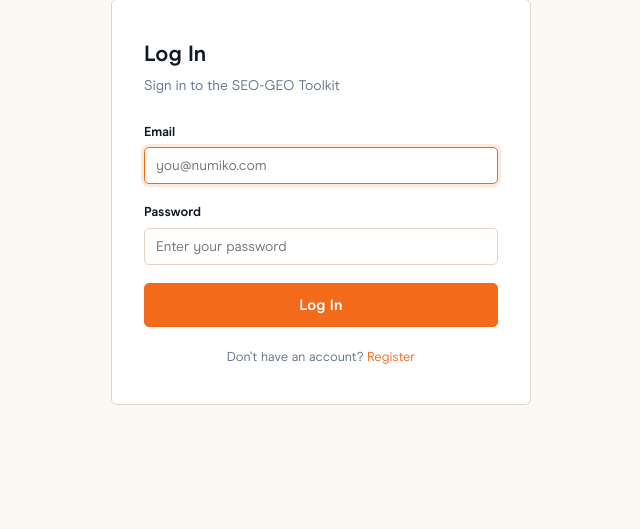
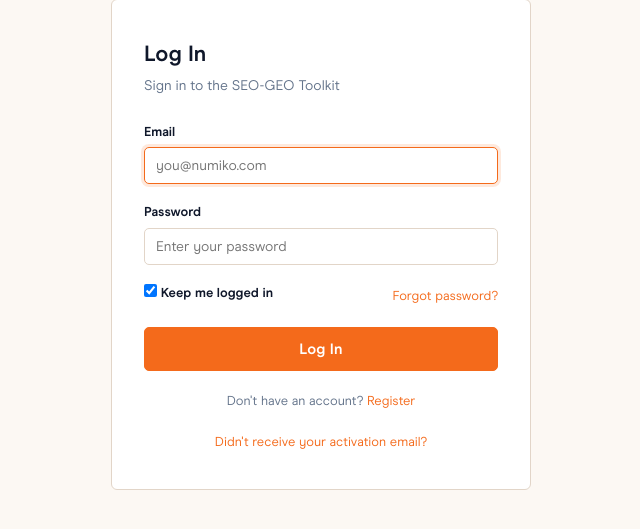
Before and after one commit to d3ccy/SEO-GEO, a Flask app: page /login in a window 1280 px wide. Shown: the part 133-662 px from the top of the page, without its empty margins (319-959 px from the left). Run offline with Flask 3, Linux system fonts and the light colour scheme; parts of the project's set-up code (start-up, migrations or seed data) failed here and were passed over; some libraries are stand-ins or nearby versions.

Commit message:
feat: improve login system — password reset, resend activation, remember-me
- Add /forgot-password → /reset-password/<token> flow with 15-minute
  expiring tokens (different salt from activation tokens, preventing
  cross-use)
- Add /resend-activation flow so users can request a new activation
  email without contacting an admin
- Replace hardcoded remember=True with a user-controlled "Keep me
  logged in" checkbox (checked by default to preserve existing behaviour)
- Replace temporary print() debug statements in login route with
  proper logger.warning() / logger.info() calls
- Add SESSION_COOKIE_SECURE=True in production (disabled automatically
  when FLASK_DEBUG or FLASK_ENV=development is set)
- Add generate/verify_password_reset_token to email_service.py,
  send_password_reset_email with Resend + console fallback
- New templates: forgot_password.html, reset_password.html,
  resend_activation.html — all follow existing auth-card pattern
- Update login.html: "Forgot password?" link, "Didn't receive your
  activation email?" footer link
- Update register_success.html: replace console advice with
  /resend-activation link
- Add CSS for .form-group--inline, .checkbox-label, .form-link-right
- Add TestPasswordResetTokens (8 tests) including cross-salt isolation
  asserts to tests/test_unit.py

Co-Authored-By: Claude Sonnet 4.6 <noreply@anthropic.com>

```diff
--- a/webapp/app.py
+++ b/webapp/app.py
@@ -47,6 +47,7 @@ app.config['SQLALCHEMY_DATABASE_URI'] = Config.SQLALCHEMY_DATABASE_URI
 app.config['SQLALCHEMY_TRACK_MODIFICATIONS'] = Config.SQLALCHEMY_TRACK_MODIFICATIONS
 app.config['SESSION_COOKIE_HTTPONLY'] = Config.SESSION_COOKIE_HTTPONLY
 app.config['SESSION_COOKIE_SAMESITE'] = Config.SESSION_COOKIE_SAMESITE
+app.config['SESSION_COOKIE_SECURE'] = Config.SESSION_COOKIE_SECURE
 
 # ── Extensions ───────────────────────────────────────────────────────────────
 csrf = CSRFProtect(app)
--- a/webapp/auth.py
+++ b/webapp/auth.py
@@ -2,7 +2,8 @@
 Authentication & user management blueprint.
 
 Provides login, registration (restricted to @numiko.com), email-token
-activation, and an admin panel for user management.
+activation, password reset, activation resend, and an admin panel for
+user management.
 """
 import re
 import logging
@@ -16,7 +17,10 @@ from flask_login import login_user, logout_user, login_required, current_user
 from extensions import db, login_manager
 from models import User
 from config import Config
-from email_service import generate_activation_token, verify_activation_token, send_activation_email
+from email_service import (
+    generate_activation_token, verify_activation_token, send_activation_email,
+    generate_password_reset_token, verify_password_reset_token, send_password_reset_email,
+)
 
 logger = logging.getLogger(__name__)
 
@@ -80,32 +84,35 @@ def login():
     if request.method == 'POST':
         email = request.form.get('email', '').strip().lower()
         password = request.form.get('password', '')
+        remember = bool(request.form.get('remember'))
 
         user = User.query.filter_by(email=email).first()
 
         if user is None:
-            print(f'[LOGIN] FAIL user not found: {email}')
+            logger.warning('[LOGIN] FAIL user not found: %s', email)
             flash('Invalid email or password.', 'error')
             return render_template('login.html', email=email)
 
         if not user.check_password(password):
-            print(f'[LOGIN] FAIL wrong password for: {email} (id={user.id}, active={user.is_active_user})')
+            logger.warning('[LOGIN] FAIL wrong password for: %s (id=%s, active=%s)',
+                           email, user.id, user.is_active_user)
             flash('Invalid email or password.', 'error')
             return render_template('login.html', email=email)
 
         if not user.is_active:
             if user.deactivated_at:
-                print(f'[LOGIN] FAIL account revoked: {email}')
+                logger.warning('[LOGIN] FAIL account revoked: %s', email)
                 flash('Your account has been revoked. Contact an administrator.', 'error')
             else:
-                print(f'[LOGIN] FAIL account not activated: {email}')
-                flash('Your account has not been activated yet. Check your email for the activation link.', 'error')
+                logger.warning('[LOGIN] FAIL account not activated: %s', email)
+                flash('Your account has not been activated yet. '
+                      'Check your email for the activation link.', 'error')
             return render_template('login.html', email=email)
 
-        login_user(user, remember=True)
+        login_user(user, remember=remember)
         user.last_login = datetime.now(timezone.utc)
         db.session.commit()
-        print(f'[LOGIN] OK: {email}')
+        logger.info('[LOGIN] OK: %s', email)
 
         next_page = request.args.get('next') or url_for('index')
         return redirect(next_page)
@@ -157,7 +164,7 @@ def register():
         db.session.commit()
         logger.info('New user registered: %s', email)
 
-        # Generate activation token and log the URL
+        # Generate activation token and send email
         token = generate_activation_token(email)
         send_activation_email(user, token)
 
@@ -198,6 +205,96 @@ def logout():
     logout_user()
     flash('You have been logged out.')
     return redirect(url_for('auth.login'))
+
+
+# ── Password reset ────────────────────────────────────────────────────────────
+
+@auth_bp.route('/forgot-password', methods=['GET', 'POST'])
+def forgot_password():
+    if current_user.is_authenticated:
+        return redirect(url_for('index'))
+
+    if request.method == 'POST':
+        email = request.form.get('email', '').strip().lower()
+        if email:
+            user = User.query.filter_by(email=email).first()
+            # Only send if the account exists and is active; silently skip
+            # everything else so we never reveal whether an address is registered.
+            if user and user.is_active:
+                token = generate_password_reset_token(email)
+                send_password_reset_email(user, token)
+                logger.info('[PASSWORD RESET] Link sent for: %s', email)
+
+        flash('If an account with that email exists, a reset link has been sent. '
+              'Check your inbox (link expires in 15 minutes).')
+        return redirect(url_for('auth.forgot_password'))
+
+    return render_template('forgot_password.html')
+
+
+@auth_bp.route('/reset-password/<token>', methods=['GET', 'POST'])
+def reset_password(token):
+    if current_user.is_authenticated:
+        return redirect(url_for('index'))
+
+    email = verify_password_reset_token(token)
+    if email is None:
+        flash('This password reset link is invalid or has expired.', 'error')
+        return redirect(url_for('auth.forgot_password'))
+
+    user = User.query.filter_by(email=email).first()
+    if user is None or not user.is_active:
+        flash('This password reset link is invalid or has expired.', 'error')
+        return redirect(url_for('auth.forgot_password'))
+
+    if request.method == 'POST':
+        password = request.form.get('password', '')
+        confirm = request.form.get('confirm_password', '')
+
+        error = None
+        if not password:
+            error = 'Password is required.'
+        elif password != confirm:
+            error = 'Passwords do not match.'
+        else:
+            error = _validate_password(password)
+
+        if error:
+            flash(error, 'error')
+            return render_template('reset_password.html', token=token)
+
+        user.set_password(password)
+        db.session.commit()
+        logger.info('[PASSWORD RESET] Password updated for: %s', email)
+        flash('Your password has been reset. You can now log in.')
+        return redirect(url_for('auth.login'))
+
+    return render_template('reset_password.html', token=token)
+
+
+# ── Resend activation ─────────────────────────────────────────────────────────
+
+@auth_bp.route('/resend-activation', methods=['GET', 'POST'])
+def resend_activation():
+    if current_user.is_authenticated:
+        return redirect(url_for('index'))
+
+    if request.method == 'POST':
+        email = request.form.get('email', '').strip().lower()
+        if email:
+            user = User.query.filter_by(email=email).first()
+            # Only resend if the account exists and is genuinely pending activation
+            # (not activated, not admin-revoked).
+            if user and not user.is_active_user and user.deactivated_at is None:
+                token = generate_activation_token(email)
+                send_activation_email(user, token)
+                logger.info('[ACTIVATION RESEND] Link sent for: %s', email)
+
+        flash('If that email is registered and awaiting activation, '
+              'a new activation link has been sent.')
+        return redirect(url_for('auth.resend_activation'))
+
+    return render_template('resend_activation.html')
 
 
 # ── Admin routes ─────────────────────────────────────────────────────────────
--- a/webapp/email_service.py
+++ b/webapp/email_service.py
@@ -39,6 +39,27 @@ def verify_activation_token(token: str) -> Optional[str]:
     try:
         email = s.loads(token, salt=Config.ACTIVATION_TOKEN_SALT,
                         max_age=Config.ACTIVATION_TOKEN_MAX_AGE)
+        return email
+    except (SignatureExpired, BadSignature):
+        return None
+
+
+def generate_password_reset_token(email: str) -> str:
+    """Create a short-lived (15-minute) password reset token for *email*.
+
+    Uses a different salt from activation tokens so they cannot be
+    used interchangeably.
+    """
+    s = _get_serializer()
+    return s.dumps(email, salt=Config.PASSWORD_RESET_TOKEN_SALT)
+
+
+def verify_password_reset_token(token: str) -> Optional[str]:
+    """Decode *token* and return the email address, or ``None`` on failure."""
+    s = _get_serializer()
+    try:
+        email = s.loads(token, salt=Config.PASSWORD_RESET_TOKEN_SALT,
+                        max_age=Config.PASSWORD_RESET_TOKEN_MAX_AGE)
         return email
     except (SignatureExpired, BadSignature):
         return None
@@ -139,3 +160,62 @@ def send_activation_email(user, token: str) -> None:
     else:
         logger.warning('RESEND_API_KEY not set — activation email not sent. '
                        'Use the console link above.')
+
+
+def send_password_reset_email(user, token: str) -> None:
+    """Send a password reset link to *user*.
+
+    Link expires in 15 minutes.  Falls back to console logging when
+    ``RESEND_API_KEY`` is not set.
+    """
+    reset_url = url_for('auth.reset_password', token=token, _external=True)
+
+    # ── Console output (always) ───────────────────────────────────────────
+    logger.info(
+        '\n'
+        '╔══════════════════════════════════════════════════════════════╗\n'
+        '║  PASSWORD RESET LINK for %s\n'
+        '║  %s\n'
+        '╚══════════════════════════════════════════════════════════════╝',
+        user.email,
+        reset_url,
+    )
+
+    if Config.RESEND_API_KEY:
+        html_body = f"""\
+<div style="font-family: Arial, sans-serif; max-width: 520px; margin: 0 auto; padding: 32px 0;">
+  <h2 style="color: #0F172A; margin-bottom: 8px;">Reset your password</h2>
+  <p style="color: #64748B; font-size: 15px; line-height: 1.6;">
+    Hi {user.name},
+  </p>
+  <p style="color: #64748B; font-size: 15px; line-height: 1.6;">
+    We received a request to reset the password for your SEO-GEO Toolkit account.
+    Click the button below to choose a new password. This link expires in
+    <strong>15&nbsp;minutes</strong>.
+  </p>
+  <p style="margin: 28px 0;">
+    <a href="{reset_url}"
+       style="display: inline-block; background: #F46A1B; color: #fff;
+              padding: 12px 28px; border-radius: 5px; font-weight: 600;
+              font-size: 15px; text-decoration: none;">
+      Reset Password
+    </a>
+  </p>
+  <p style="color: #94A3B8; font-size: 13px; line-height: 1.5;">
+    If the button doesn't work, copy and paste this link into your browser:<br>
+    <a href="{reset_url}" style="color: #F46A1B;">{reset_url}</a>
+  </p>
+  <hr style="border: none; border-top: 1px solid #E2D5C8; margin: 28px 0;">
+  <p style="color: #94A3B8; font-size: 12px;">
+    If you didn't request a password reset, you can safely ignore this email.
+    Your password will not change.
+  </p>
+</div>"""
+        _send_via_resend(
+            to_email=user.email,
+            subject='Reset your SEO-GEO Toolkit password',
+            html_body=html_body,
+        )
+    else:
+        logger.warning('RESEND_API_KEY not set — password reset email not sent. '
+                       'Use the console link above.')
--- a/webapp/static/css/style.css
+++ b/webapp/static/css/style.css
@@ -684,6 +684,32 @@ details[open] .how-to-chevron {
   color: var(--color-muted);
   margin-top: 20px;
 }
+.form-group--inline {
+  display: flex;
+  align-items: center;
+  justify-content: space-between;
+  margin-bottom: 18px;
+}
+.checkbox-label {
+  display: flex;
+  align-items: center;
+  gap: 7px;
+  font-size: 13px;
+  font-weight: normal;
+  cursor: pointer;
+  color: var(--color-text);
+}
+.checkbox-label input[type=checkbox] {
+  width: auto;
+  margin: 0;
+  cursor: pointer;
+}
+.form-link-right {
+  font-size: 13px;
+  color: var(--color-orange);
+  text-decoration: none;
+}
+.form-link-right:hover { text-decoration: underline; }
 
 /* Responsive */
 @media (max-width: 600px) {
--- a/webapp/templates/login.html
+++ b/webapp/templates/login.html
@@ -22,6 +22,14 @@
                placeholder="Enter your password">
       </div>
 
+      <div class="form-group form-group--inline">
+        <label class="checkbox-label">
+          <input type="checkbox" name="remember" value="1" checked>
+          Keep me logged in
+        </label>
+        <a href="{{ url_for('auth.forgot_password') }}" class="form-link-right">Forgot password?</a>
+      </div>
+
       <div class="form-actions">
         <button type="submit" class="btn btn-primary btn-large" style="width:100%">
           <span class="btn-text">Log In</span>
@@ -33,6 +41,9 @@
     <p class="auth-footer">
       Don't have an account? <a href="{{ url_for('auth.register') }}">Register</a>
     </p>
+    <p class="auth-footer">
+      <a href="{{ url_for('auth.resend_activation') }}">Didn't receive your activation email?</a>
+    </p>
   </div>
 </div>
 {% endblock %}
--- a/webapp/templates/register_success.html
+++ b/webapp/templates/register_success.html
@@ -13,7 +13,9 @@
       Click the link in the email to activate your account. The link expires in 48 hours.
     </p>
     <p style="font-size:13px; color:var(--color-muted);">
-      Didn't receive it? Check your console output or contact an administrator.
+      Didn't receive it?
+      <a href="{{ url_for('auth.resend_activation') }}">Resend the activation email</a>
+      or contact an administrator.
     </p>
     <a href="{{ url_for('auth.login') }}" class="btn btn-secondary" style="margin-top:16px;">Back to Login</a>
   </div>
```
Also changed, not shown: tests/test_unit.py (+68 -0 lines), webapp/config.py (+9 -0 lines), webapp/templates/forgot_password.html (added, +32 -0 lines), webapp/templates/resend_activation.html (added, +32 -0 lines), webapp/templates/reset_password.html (added, +34 -0 lines).
